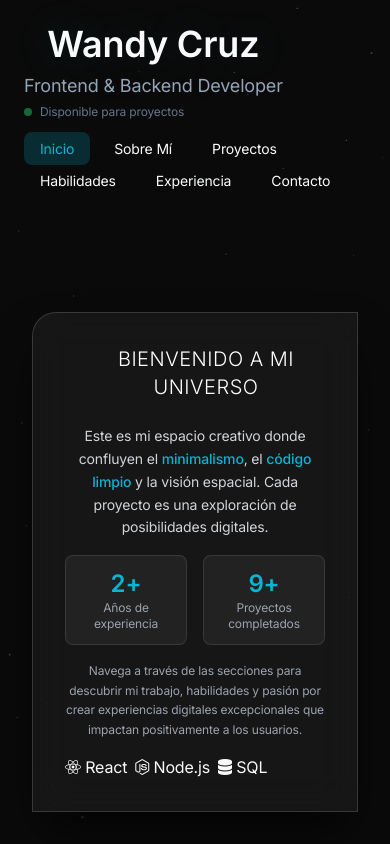
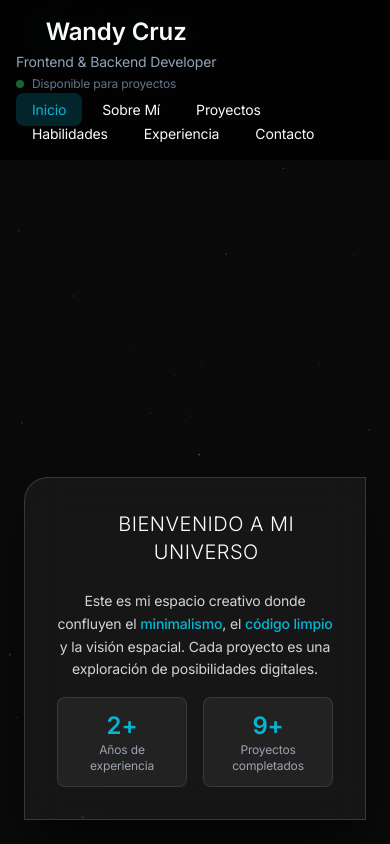
Before and after one commit to WandyCruz/Wandy-Portafolio, a plain HTML site: page index.html in a window 390 px wide. Drawn offline with nearby package versions, Linux system fonts and the light colour scheme; animation ran at ten frames a second.

Commit message:
Update index.html
mejora del responsive

```diff
--- a/index.html
+++ b/index.html
@@ -44,16 +44,16 @@
   <div class="floating-element w-20 h-20 top-20 left-20" style="animation-delay: 0s;"></div>
   <div class="floating-element w-12 h-12 top-40 right-32" style="animation-delay: 2s;"></div>
   <div class="floating-element w-16 h-16 bottom-32 left-40" style="animation-delay: 4s;"></div>
+<!-- Header con nombre y navegación -->
+<header class="fixed top-0 left-0 w-full z-50 bg-black/80 md:bg-transparent backdrop-blur md:backdrop-blur-none">
 
-  <!-- Header con nombre y navegación -->
-  <header class="fixed top-0 left-0 w-full z-50">
-    <nav class="container mx-auto px-6 py-6">
+  <nav class="container mx-auto px-4 py-4 sm:px-6 sm:py-6">
     <div class="flex flex-col md:flex-row justify-between items-start md:items-center">
       <!-- Nombre y título -->
-        <div class="glow-text mb-4 md:mb-0">
-          <h1 class="font-bold text-4xl md:text-5xl">Wandy Cruz</h1>
-          <div class="mt-2">
-            <p class="text-lg text-secondary">Frontend & Backend Developer</p>
+      <div class="glow-text mb-2 md:mb-0">
+        <h1 class="font-bold text-2xl sm:text-3xl md:text-5xl">Wandy Cruz</h1>
+        <div class="mt-1 sm:mt-2">
+          <p class="text-sm sm:text-base text-secondary">Frontend & Backend Developer</p>
           <div class="flex items-center mt-1">
             <div class="status-dot mr-2"></div>
             <span class="text-xs text-tertiary">Disponible para proyectos</span>
@@ -62,20 +62,21 @@
       </div>
 
       <!-- Navegación -->
-        <ul class="flex flex-wrap gap-2 md:gap-4">
-          <li><a href="#" class="nav-link text-sm" data-section="inicio">Inicio</a></li>
-          <li><a href="#" class="nav-link text-sm" data-section="sobre-mi">Sobre Mí</a></li>
-          <li><a href="#" class="nav-link text-sm" data-section="proyectos">Proyectos</a></li>
-          <li><a href="#" class="nav-link text-sm" data-section="habilidades">Habilidades</a></li>
-          <li><a href="#" class="nav-link text-sm" data-section="experiencia">Experiencia</a></li>
-          <li><a href="#" class="nav-link text-sm" data-section="contacto">Contacto</a></li>
+      <ul class="flex flex-wrap gap-1 sm:gap-2 md:gap-4 text-sm sm:text-base">
+        <li><a href="#" class="nav-link" data-section="inicio">Inicio</a></li>
+        <li><a href="#" class="nav-link" data-section="sobre-mi">Sobre Mí</a></li>
+        <li><a href="#" class="nav-link" data-section="proyectos">Proyectos</a></li>
+        <li><a href="#" class="nav-link" data-section="habilidades">Habilidades</a></li>
+        <li><a href="#" class="nav-link" data-section="experiencia">Experiencia</a></li>
+        <li><a href="#" class="nav-link" data-section="contacto">Contacto</a></li>
       </ul>
     </div>
   </nav>
 </header>
 
+
   <!-- INICIO -->
-  <div id="content-inicio" class="section-container active  p-6 sm:p-8 5 ">
+  <div id="content-inicio" class="section-container active p-4 sm:p-8 mt-32 sm:mt-0">
     <div class="content-panel p-8 bg-white/5 rounded-tl-3xl">
       <div class="flex items-center mb-6">
         <div class="w-3 h-3 bg-accent rounded-full mr-3 animate-pulse"></div>
@@ -99,22 +100,10 @@
             <div class="text-xs text-gray-400">Proyectos completados</div>
           </div>
         </div>
-
-        <p class="text-gray-400 text-xs leading-relaxed">
-          Navega a través de las secciones para descubrir mi trabajo, habilidades y pasión por crear
-          experiencias digitales excepcionales que impactan positivamente a los usuarios.
-        </p>
-
-        <div class="flex gap-2 mt-4">
-          <span class="tech-badge"><i class="fab fa-react"></i> React</span>
-          <span class="tech-badge"><i class="fab fa-node-js"></i> Node.js</span>
-          <span class="tech-badge"><i class="fas fa-database"></i> SQL</span>
+      </div>
     </div>
   </div>
 
-      <div class="absolute top-0 left-0 w-12 h-1 bg-accent rounded-full -translate-y-1 translate-x-4"></div>
-    </div>
-  </div>
 
   <!-- SOBRE MÍ -->
  <div id="content-sobre-mi" class="section-container p-4 sm:p-8  ">
@@ -168,7 +157,9 @@
 </div>
 
   <!-- PROYECTOS -->
-  <div id="content-proyectos" class="section-container h-[70%]">
+  <div id="content-proyectos" class="section-container h-[70vh] overflow-y-auto">
+
+
     <div class=" p-8 bg-white/5 rounded-tl-3xl">
       <div class="flex items-center justify-between mb-6">
         <div class="flex items-center">
```
Lines whose indentation alone changed are shown as unchanged.
